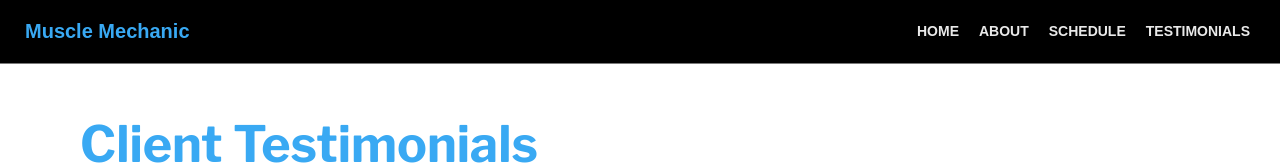
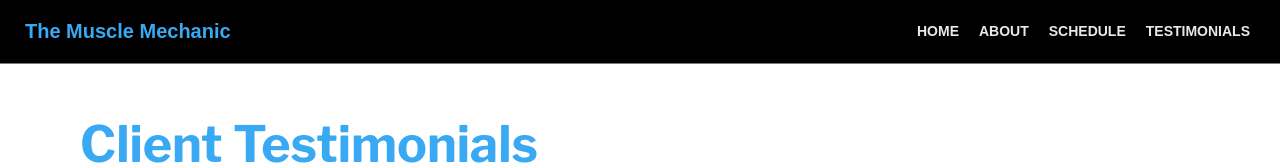
Before and after one commit to RichardHorvatich/MATSpecialist, a plain HTML site: page testimonials.html in a window 1280 px wide. Shown: the top 165 px of the page. Drawn offline with nearby package versions, Linux system fonts and the light colour scheme.

Commit message:
Update testimonials.html

```diff
--- a/testimonials.html
+++ b/testimonials.html
@@ -18,7 +18,7 @@
     <main>
         <!--Header/Icons-->
 <div class="header">
-    <div class="logo-container">Muscle Mechanic</div>
+    <div class="logo-container">The Muscle Mechanic</div>
 
         <nav>
             <div class="openMenu"><i class="fa fa-bars"></i></div>
```
